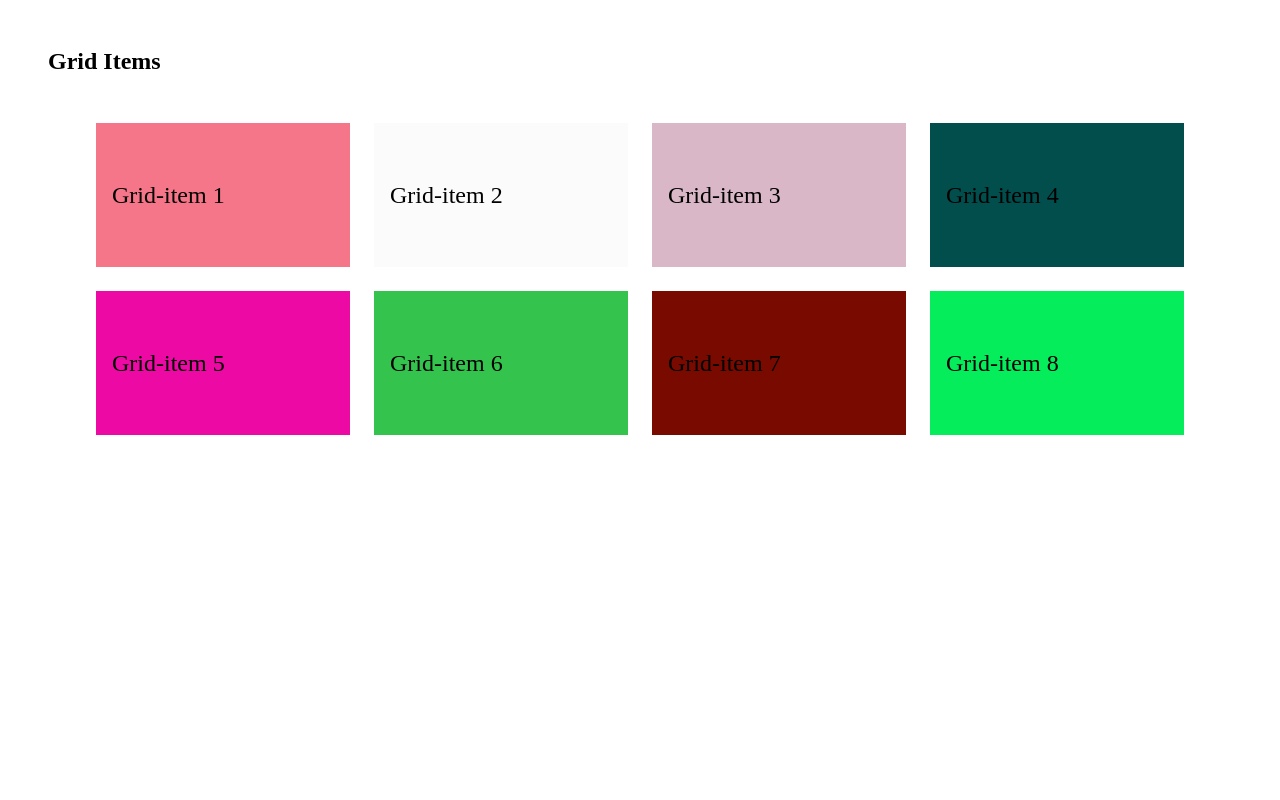
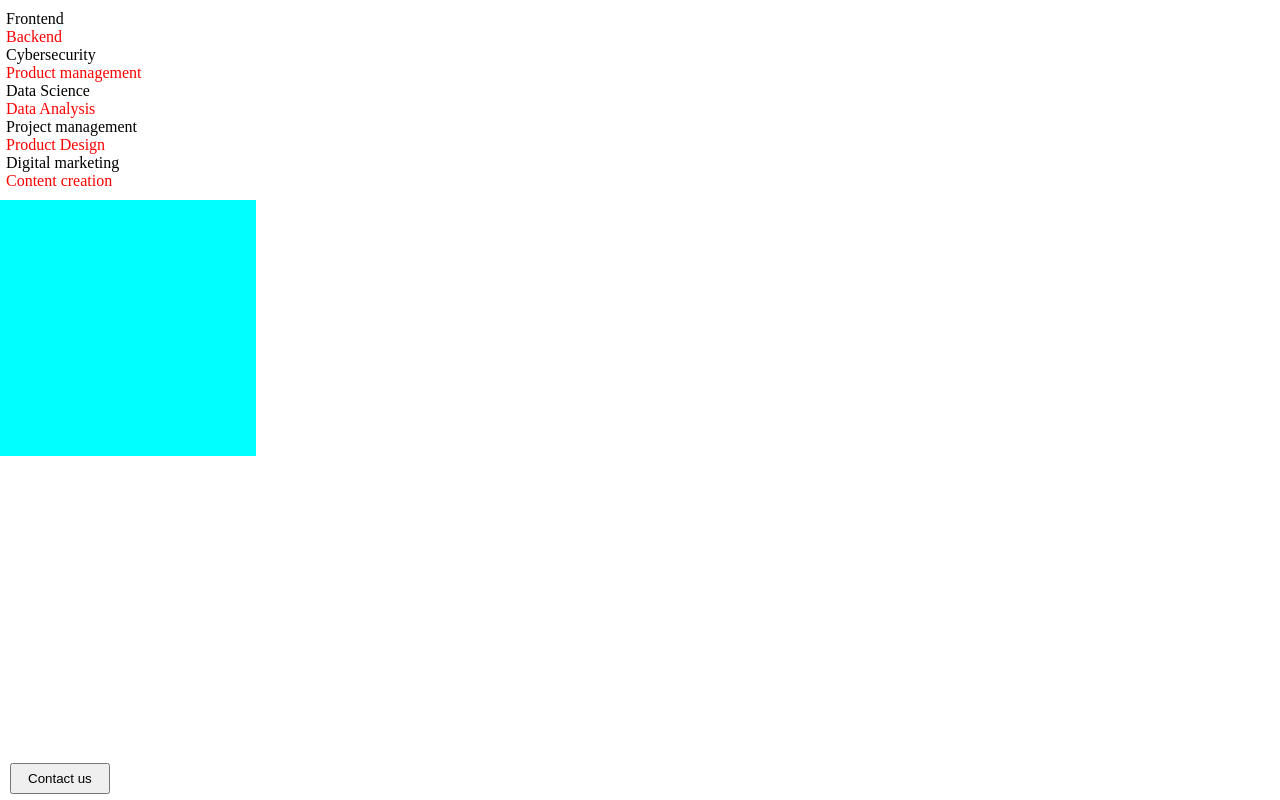
Before and after one commit to ChineduIwuchukwu/Dive-Africa-Frontend, a plain HTML site: page index.html in a window 1280 px wide. Drawn offline with Linux system fonts and the light colour scheme.

Commit message:
Add files via upload

```diff
--- a/index.html
+++ b/index.html
@@ -3,22 +3,26 @@
   <head>
     <meta charset="UTF-8" />
     <meta name="viewport" content="width=device-width, initial-scale=1.0" />
-    <title>Responsive Design</title>
-    <link rel="stylesheet" href="style.css" />
+    <title>Document</title>
+    <link rel="stylesheet" href="/style.css" />
   </head>
   <body>
-    <div class="grid">
-      <h2>Grid Items</h2>
-      <div class="grid-item">
-        <div class="grid1">Grid-item 1</div>
-        <div class="grid2">Grid-item 2</div>
-        <div class="grid3">Grid-item 3</div>
-        <div class="grid4">Grid-item 4</div>
-        <div class="grid5">Grid-item 5</div>
-        <div class="grid6">Grid-item 6</div>
-        <div class="grid7">Grid-item 7</div>
-        <div class="grid8">Grid-item 8</div>
-      </div>
-    </div>
+    <ul>
+      <li>Frontend</li>
+      <li>Backend</li>
+      <li>Cybersecurity</li>
+      <li>Product management</li>
+      <li>Data Science</li>
+      <li>Data Analysis</li>
+      <li>Project management</li>
+      <li>Product Design</li>
+      <li>Digital marketing</li>
+      <li>Content creation</li>
+    </ul>
+    <!-- This is an empty div -->
+    <div class="background"></div>
+
+    <!-- Floating button -->
+    <button class="FAB">Contact us</button>
   </body>
 </html>
--- a/style.css
+++ b/style.css
@@ -1,187 +1,41 @@
+:root {
+  --primary-color: green;
+  --secondary-color: red;
+}
+
 * {
+  margin: 0;
   padding: 0;
-  margin: 0;
   box-sizing: border-box;
 }
 
-.grid {
-  margin: 1rem;
-  padding: 2rem;
-  align-content: center;
+ul {
+  margin: 10px 6px;
 }
 
-.grid-item {
-  margin: 1rem;
-  display: grid;
-  grid-template-columns: 1fr 1fr 1fr 1fr;
-  gap: 1.5rem;
-  padding: 2rem;
+ul > li:nth-last-child(odd) {
+  color: var(--primary-color);
 }
 
-.grid1,
-.grid2,
-.grid3,
-.grid4,
-.grid5,
-.grid6,
-.grid7,
-.grid8 {
-  height: 9rem;
-  align-content: center;
-  font-size: 24px;
-  padding: 1rem;
-  animation-duration: 6s;
-  animation-iteration-count: infinite;
+ul > li:nth-child(even) {
+  color: var(--secondary-color);
+}
+.background {
+  background-color: aqua;
+  width: 16rem;
+  height: 16rem;
+  margin-top: 4px;
 }
 
-/* animations for each grid item */
-.grid1 {
-  animation-name: background1;
+.background:hover {
+  background-color: bisque;
+  width: 26rem;
+  height: 26rem;
 }
 
-.grid2 {
-  animation-name: background2;
+.FAB {
+  padding: 6px 1rem;
+  position: fixed;
+  bottom: 6px;
+  left: 10px;
 }
-
-.grid3 {
-  animation-name: background3;
-}
-
-.grid4 {
-  animation-name: background4;
-}
-
-.grid5 {
-  animation-name: background5;
-}
-
-.grid6 {
-  animation-name: background6;
-}
-
-.grid7 {
-  animation-name: background7;
-}
-
-.grid8 {
-  animation-name: background8;
-}
-
-/* Keyframes for each grid item */
-@keyframes background1 {
-  0% {
-    background-color: azure;
-  }
-  50% {
-    background-color: rgb(119, 0, 255);
-  }
-  100% {
-    background-color: rgb(255, 127, 127);
-  }
-}
-
-@keyframes background2 {
-  0% {
-    background-color: rgb(0, 85, 100);
-  }
-  50% {
-    background-color: rgba(75, 1, 1, 0.212);
-  }
-  100% {
-    background-color: rgba(128, 3, 86, 0);
-  }
-}
-
-@keyframes background3 {
-  0% {
-    background-color: hotpink;
-  }
-  50% {
-    background-color: deeppink;
-  }
-  100% {
-    background-color: rgba(88, 13, 38, 0.24);
-  }
-}
-
-@keyframes background4 {
-  0% {
-    background-color: paleturquoise;
-  }
-  50% {
-    background-color: rgb(0, 172, 154);
-  }
-  100% {
-    background-color: rgb(2, 70, 71);
-  }
-}
-
-@keyframes background5 {
-  0% {
-    background-color: khaki;
-  }
-  50% {
-    background-color: rgb(0, 119, 255);
-  }
-  100% {
-    background-color: rgb(255, 0, 157);
-  }
-}
-
-@keyframes background6 {
-  0% {
-    background-color: darkolivegreen;
-  }
-  50% {
-    background-color: rgb(80, 80, 0);
-  }
-  100% {
-    background-color: rgb(50, 205, 84);
-  }
-}
-
-@keyframes background7 {
-  0% {
-    background-color: rgb(44, 0, 26);
-  }
-  50% {
-    background-color: rgb(11, 128, 0);
-  }
-  100% {
-    background-color: rgb(130, 0, 0);
-  }
-}
-
-@keyframes background8 {
-  0% {
-    background-color: rgb(226, 60, 0);
-  }
-  50% {
-    background-color: rgb(70, 10, 0);
-  }
-  100% {
-    background-color: rgb(0, 255, 98);
-  }
-}
-
-/* CSS media query  */
-
-@media screen and (max-width: 480px) {
-  .grid-item {
-    margin: 1rem;
-    display: grid;
-    grid-template-columns: 1fr 1fr;
-    gap: 1.5rem;
-    padding: 2rem;
-  }
-}
-
-@media screen and (min-width: 480px) {
-  .grid-item {
-    margin: 1rem;
-    display: grid;
-    grid-template-columns: 1fr 1fr 1fr 1fr;
-    gap: 1.5rem;
-    padding: 2rem;
-  }
-}
```
